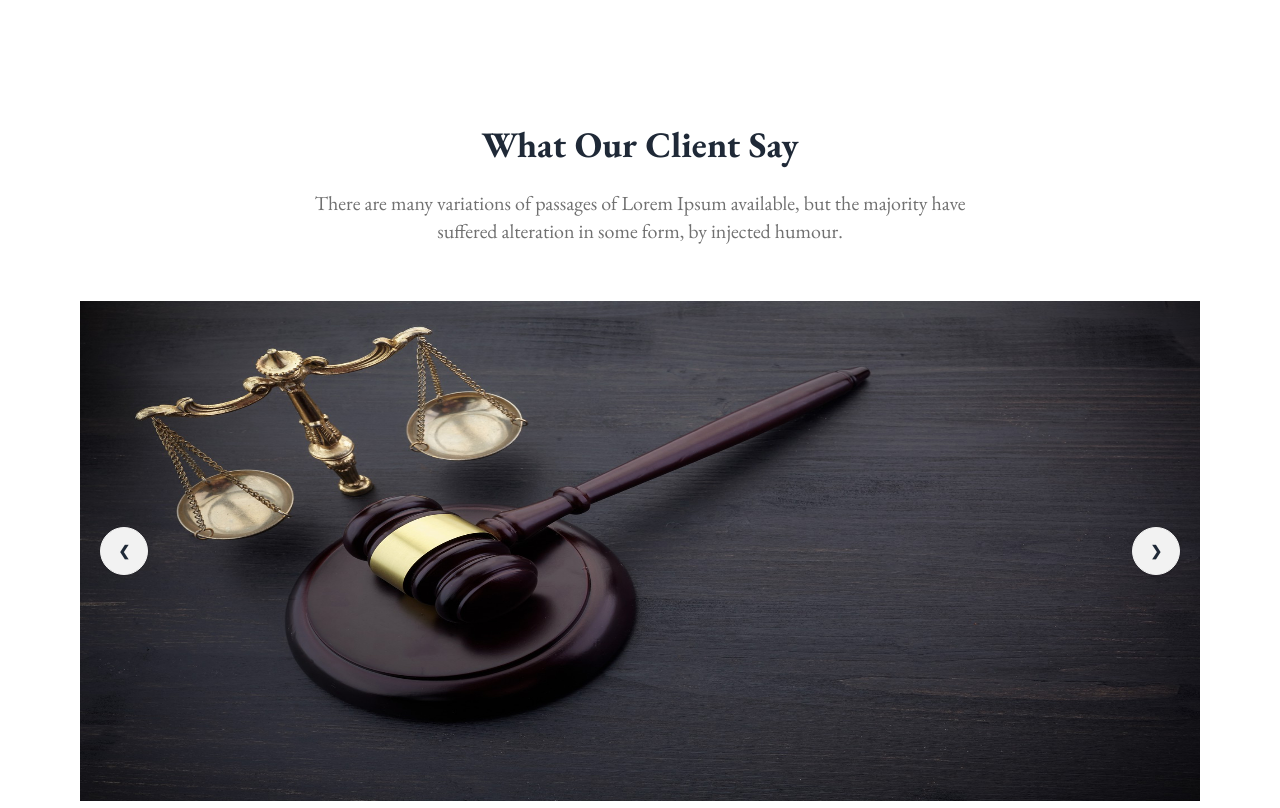
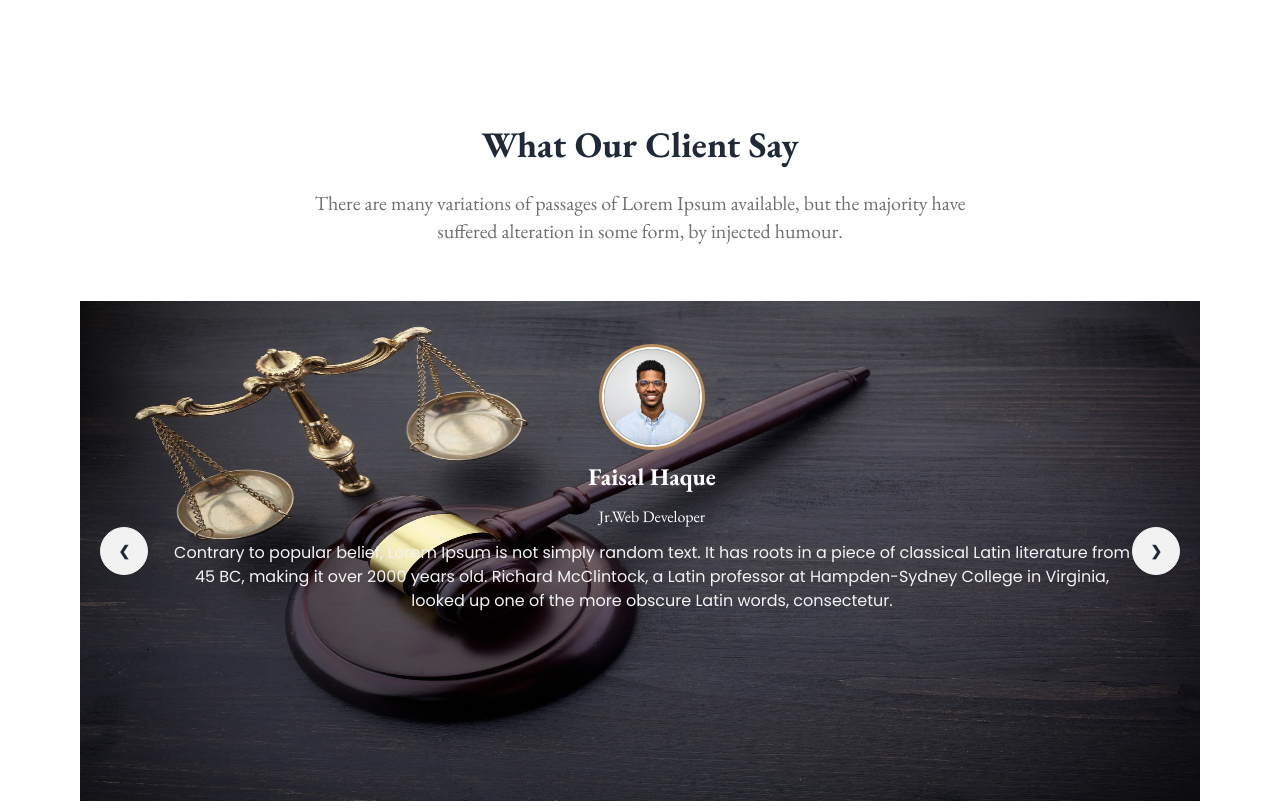
Before and after one commit to ismail-dev-code/legal-solution-daisyui, a plain HTML site: page index.html in a window 1280 px wide. Shown: the part 1845-2653 px from the top of the page. Drawn offline with nearby package versions, Linux system fonts and the light colour scheme.

Commit message:
client section done

```diff
--- a/index.html
+++ b/index.html
@@ -172,9 +172,9 @@
               </div>
             </div>
           </div>
-          <!-- cards 2 -->
+          <!-- card 2 -->
           <div
-            class="card flex flex-col items-center custom-linear justify-center text-center md:py-14 py-8 bg-base-100 w-full  h-full border-b-2 rounded-none"
+            class="card flex flex-col items-center custom-linear justify-center text-center md:py-14 py-8 bg-base-100 w-full h-full border-b-2 rounded-none"
           >
             <!-- card image  -->
             <div class="md:mb-10 mb-5">
@@ -199,7 +199,7 @@
           </div>
           <!-- cards 3 -->
           <div
-            class="card flex flex-col items-center justify-center text-center md:py-14 py-8 bg-base-100 w-full  h-full border-b-2 rounded-none"
+            class="card flex flex-col items-center justify-center text-center md:py-14 py-8 bg-base-100 w-full h-full border-b-2 rounded-none"
           >
             <!-- card image  -->
             <div class="md:mb-10 mb-5">
@@ -224,7 +224,7 @@
           </div>
           <!-- cards 4 -->
           <div
-            class="card flex flex-col items-center justify-center text-center md:py-14 py-8 bg-base-100 w-full  h-full rounded-none"
+            class="card flex flex-col items-center justify-center text-center md:py-14 py-8 bg-base-100 w-full h-full rounded-none"
           >
             <!-- card image  -->
             <div class="md:mb-10 mb-5">
@@ -249,7 +249,7 @@
           </div>
           <!-- cards 5 -->
           <div
-            class="card flex flex-col items-center justify-center text-center md:py-14 py-8 bg-base-100 w-full  h-full rounded-none"
+            class="card flex flex-col items-center justify-center text-center md:py-14 py-8 bg-base-100 w-full h-full rounded-none"
           >
             <!-- card image  -->
             <div class="md:mb-10 mb-5">
@@ -274,7 +274,7 @@
           </div>
           <!-- cards 6 -->
           <div
-            class="card flex flex-col items-center justify-center text-center md:py-14 py-8 bg-base-100 w-full  h-full rounded-none"
+            class="card flex flex-col items-center justify-center text-center md:py-14 py-8 bg-base-100 w-full h-full rounded-none"
           >
             <!-- card image  -->
             <div class="md:mb-10 mb-5">
@@ -298,7 +298,7 @@
         </div>
       </section>
       <!-- what our client says  -->
-      <section class="md:px-20 md:mt-32 mt-16 px-4">
+      <section class="md:px-20 md:mt-32 mt-16 px-4 relative">
         <h1 class="text-center text-4xl font-bold mb-6">What Our Client Say</h1>
         <p
           class="text-center text-dark3 leading-7 text-xl w-full md:w-[700px] mx-auto mb-7 md:mb-14"
@@ -311,12 +311,12 @@
         <div class="carousel w-full">
           <div id="slide1" class="carousel-item relative w-full">
             <img
-              class="h-[500px] w-full w-"
+              class="h-[500px] w-full"
               src="./images/slider-1.jpg"
               class="w-full"
             />
             <div
-              class="absolute left-5 right-5 top-1/2 flex -translate-y-1/2 transform justify-between"
+              class="absolute z-50 left-5 right-5 top-1/2 flex -translate-y-1/2 transform justify-between"
             >
               <a href="#slide4" class="btn btn-circle">❮</a>
               <a href="#slide2" class="btn btn-circle">❯</a>
@@ -329,7 +329,7 @@
               class="w-full"
             />
             <div
-              class="absolute left-5 right-5 top-1/2 flex -translate-y-1/2 transform justify-between"
+              class="absolute z-50 left-5 right-5 top-1/2 flex -translate-y-1/2 transform justify-between"
             >
               <a href="#slide1" class="btn btn-circle">❮</a>
               <a href="#slide3" class="btn btn-circle">❯</a>
@@ -342,7 +342,7 @@
               class="w-full"
             />
             <div
-              class="absolute left-5 right-5 top-1/2 flex -translate-y-1/2 transform justify-between"
+              class="absolute z-50 left-5 right-5 top-1/2 flex -translate-y-1/2 transform justify-between"
             >
               <a href="#slide2" class="btn btn-circle">❮</a>
               <a href="#slide4" class="btn btn-circle">❯</a>
@@ -355,13 +355,25 @@
               class="w-full"
             />
             <div
-              class="absolute left-5 right-5 top-1/2 flex -translate-y-1/2 transform justify-between"
+              class="absolute left-5 right-5 z-50 top-1/2 flex -translate-y-1/2 transform justify-between"
             >
               <a href="#slide3" class="btn btn-circle">❮</a>
               <a href="#slide1" class="btn btn-circle">❯</a>
             </div>
           </div>
         </div>
+        <div class="absolute top-32 left-6 space-y-4 flex flex-col items-center text-center justify-center md:mx-w-[900px] md:px-36 px-14 md:py-24 py-10 mx-auto">
+          <div
+            class="ring-primary ring-offset-base-100 w-24 rounded-full ring ring-offset-2"
+          >
+            <img src="./images/user-1.png" />
+          </div>
+         <div class="space-y-3">
+          <h2 class="text-2xl font-bold text-white">Faisal Haque</h2>
+          <h3 class="text-white ">Jr.Web Developer</h3>
+          <p class=" text-[#F3F3F3] font-poppins">Contrary to popular belief, Lorem Ipsum is not simply random text. It has roots in a piece of classical Latin literature from 45 BC, making it over 2000 years old. Richard McClintock, a Latin professor at Hampden-Sydney College in Virginia, looked up one of the more obscure Latin words, consectetur.</p>
+         </div>
+        </div>
       </section>
     </main>
     <footer></footer>
```
Also changed, not shown: images/user-1.png (added).
